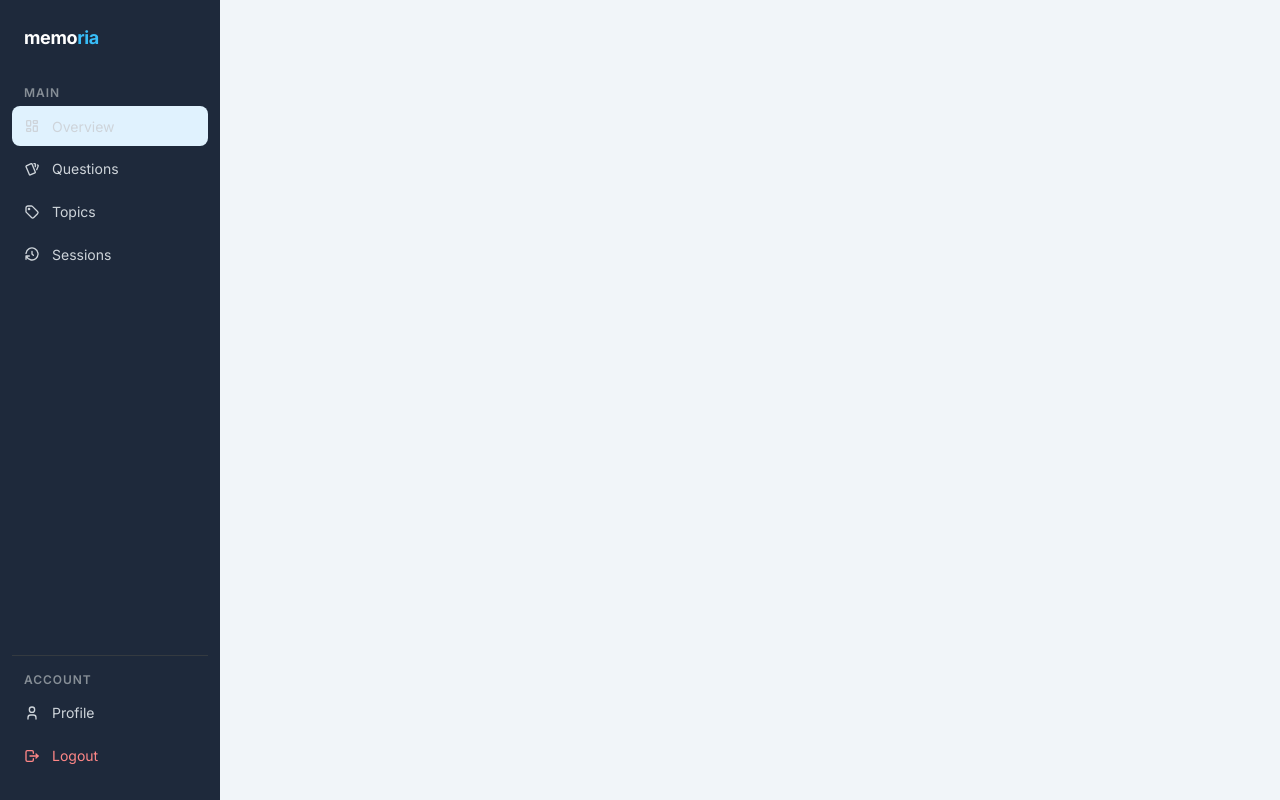
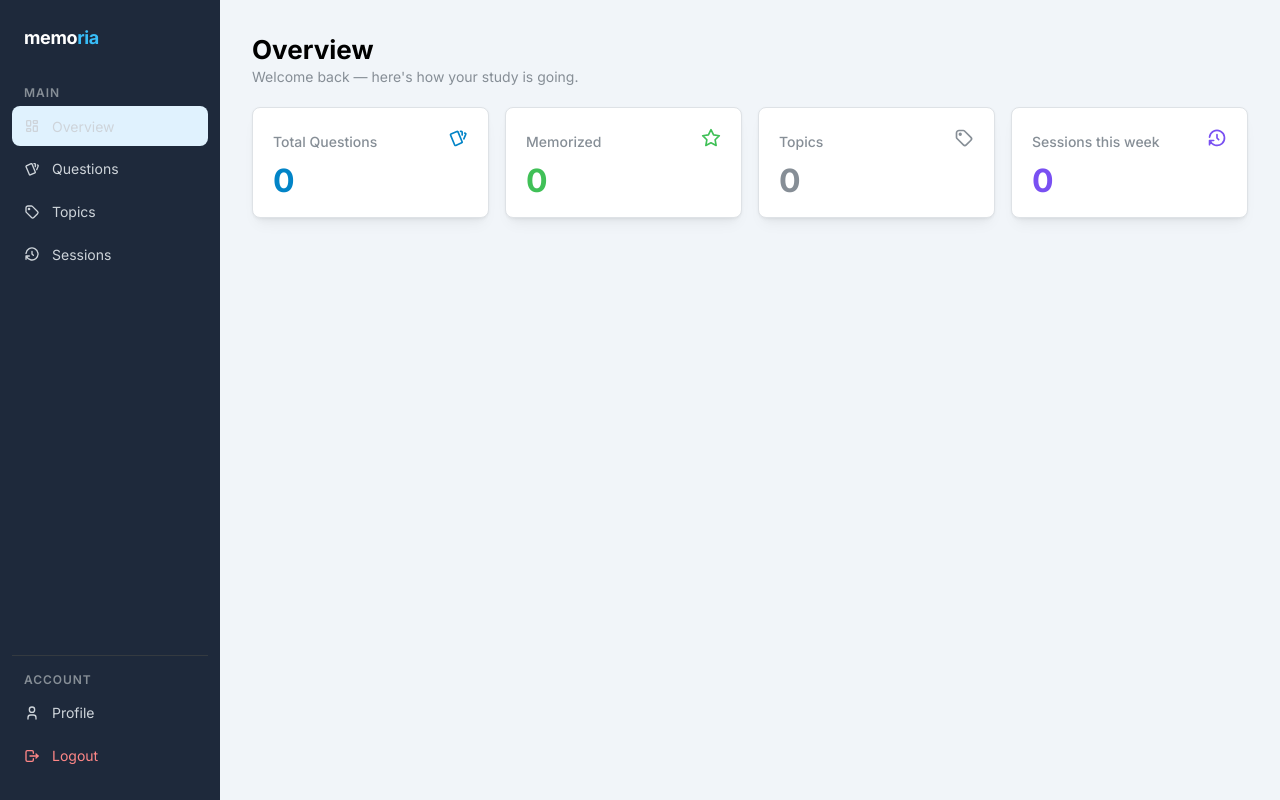
Before and after one commit to tinoromero/memoria, a Next.js app: page /dashboard in a window 1280 px wide. Built offline with nearby package versions, Linux system fonts and the light colour scheme; no server answers; the database is empty.

Commit message:
feat: add dashboard overview with stats

```diff
--- a/app/(protected)/dashboard/page.tsx
+++ b/app/(protected)/dashboard/page.tsx
@@ -1 +1,54 @@
-export default function DashboardPage() { return null }
+import { Title, Text, Stack, SimpleGrid, Card, Group } from '@mantine/core'
+import { IconCards, IconStar, IconTag, IconHistory } from '@tabler/icons-react'
+import { createClient } from '@/lib/supabase/server'
+
+interface StatCardProps { label: string; value: number; icon: React.ReactNode; color: string }
+
+function StatCard({ label, value, icon, color }: StatCardProps) {
+  return (
+    <Card withBorder shadow="sm" p="lg" radius="md">
+      <Group justify="space-between" mb="xs">
+        <Text size="sm" c="dimmed" fw={500}>{label}</Text>
+        <Text c={color}>{icon}</Text>
+      </Group>
+      <Text size="2rem" fw={700} c={color} style={{ letterSpacing: '-0.03em' }}>
+        {value}
+      </Text>
+    </Card>
+  )
+}
+
+export default async function DashboardPage() {
+  const supabase = await createClient()
+
+  const oneWeekAgo = new Date()
+  oneWeekAgo.setDate(oneWeekAgo.getDate() - 7)
+
+  const [
+    { count: totalQuestions },
+    { count: memorizedCount },
+    { count: topicsCount },
+    { count: sessionsThisWeek },
+  ] = await Promise.all([
+    supabase.from('questions').select('*', { count: 'exact', head: true }),
+    supabase.from('questions').select('*', { count: 'exact', head: true }).eq('is_memorized', true),
+    supabase.from('topics').select('*', { count: 'exact', head: true }),
+    supabase.from('sessions').select('*', { count: 'exact', head: true })
+      .gte('created_at', oneWeekAgo.toISOString()),
+  ])
+
+  return (
+    <Stack gap="lg">
+      <div>
+        <Title order={2} fw={700}>Overview</Title>
+        <Text c="dimmed" size="sm">Welcome back — here's how your study is going.</Text>
+      </div>
+      <SimpleGrid cols={4} spacing="md">
+        <StatCard label="Total Questions" value={totalQuestions ?? 0} icon={<IconCards size={20} />} color="sky" />
+        <StatCard label="Memorized" value={memorizedCount ?? 0} icon={<IconStar size={20} />} color="green" />
+        <StatCard label="Topics" value={topicsCount ?? 0} icon={<IconTag size={20} />} color="gray" />
+        <StatCard label="Sessions this week" value={sessionsThisWeek ?? 0} icon={<IconHistory size={20} />} color="violet" />
+      </SimpleGrid>
+    </Stack>
+  )
+}
```
